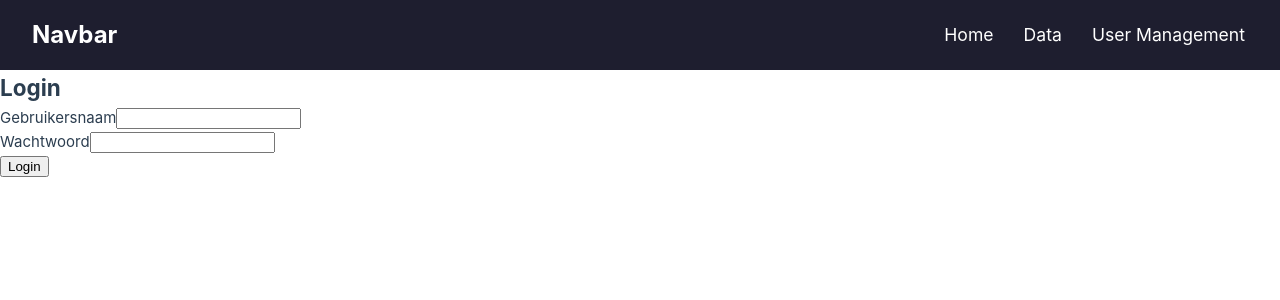
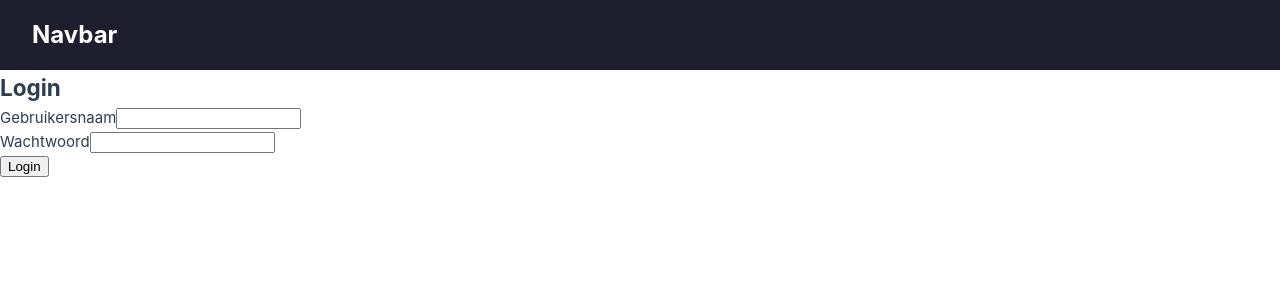
Before and after one commit to AroLeaf/wae-modelo, a Vue app in the folder project/: page / in a window 1280 px wide. Shown: the top 300 px of the page. Built offline with nearby package versions, Linux system fonts and the light colour scheme.

Commit message:
made the navbar reactive

```diff
--- a/project/src/App.vue
+++ b/project/src/App.vue
@@ -1,11 +1,30 @@
 <script setup>
+import { ref } from 'vue'
 import NavBar from './components/NavBar.vue'
+
+const authenticated = ref(false);
+
+function handleAuthentication() {
+  authenticated.value = true;
+}
+
+function handleLogout() {
+  authenticated.value = false;
+}
 </script>
-
 
 <template>
   <main>
-    <NavBar/>
-    <RouterView />
+    <NavBar :authenticated="authenticated" @logout="handleLogout"/>
+    <RouterView active-class="active" @authenticated="handleAuthentication" />
   </main>
 </template>
+
+<style scoped>
+  .router-link-active {
+    text-decoration: underline;
+    text-decoration-thickness: auto;
+    text-decoration-thickness: 0.1rem;
+    text-underline-offset: 0.3rem;
+  }
+</style>
--- a/project/src/components/NavBar.vue
+++ b/project/src/components/NavBar.vue
@@ -8,10 +8,11 @@
       <span></span>
     </div>
 
-    <ul class="nav-links" :class="{ open: isOpen }">
-      <li><RouterLink to="/home">Home</RouterLink></li>
-      <li><RouterLink to="/data">Data</RouterLink></li>
-      <li><RouterLink to="/usermanagement">User Management</RouterLink></li>
+    <ul  class="nav-links" :class="{ open: isOpen }">
+      <li><RouterLink v-if="authenticated" to="/home">Home</RouterLink></li>
+      <li><RouterLink v-if="authenticated" to="/data">Data</RouterLink></li>
+      <li><RouterLink v-if="authenticated" to="/usermanagement">User Management</RouterLink></li>
+      <li><RouterLink v-if="authenticated" to="/" @click="logout">Log out</RouterLink></li>
     </ul>
   </nav>
 </template>
@@ -21,9 +22,18 @@ import { ref } from 'vue'
 
 const isOpen = ref(false)
 
+const emit = defineEmits(['logout']);
+
+const props = defineProps(['authenticated']);
+
 function toggleMenu() {
   isOpen.value = !isOpen.value
 }
+
+function logout() {
+    localStorage.removeItem('token');
+    emit('logout')
+  }
 </script>
 
 <style scoped>
@@ -85,7 +95,6 @@ function toggleMenu() {
 
 .nav-links li a {
   color: white;
-  text-decoration: none;
   font-size: 1.1rem;
 }
 
--- a/project/src/components/Views/LoginView.vue
+++ b/project/src/components/Views/LoginView.vue
@@ -10,6 +10,8 @@ const loginName = ref('');
 const loginPassword = ref('');
 const loading = ref(false);
 const error = ref('');
+
+const emit = defineEmits(['authenticated']);
 
 async function login() {
   error.value = '';
@@ -33,6 +35,7 @@ async function login() {
   } catch (err) {
     error.value = 'Login mislukt. Probeer het opnieuw.';
   } finally {
+    emit('authenticated');
     loading.value = false;
   }
 }
--- a/project/src/main.js
+++ b/project/src/main.js
@@ -18,7 +18,7 @@ const routes = [
       if (token) {
         next();
       } else {
-        next('/');
+        next(from);
       }
     }
   }
```
